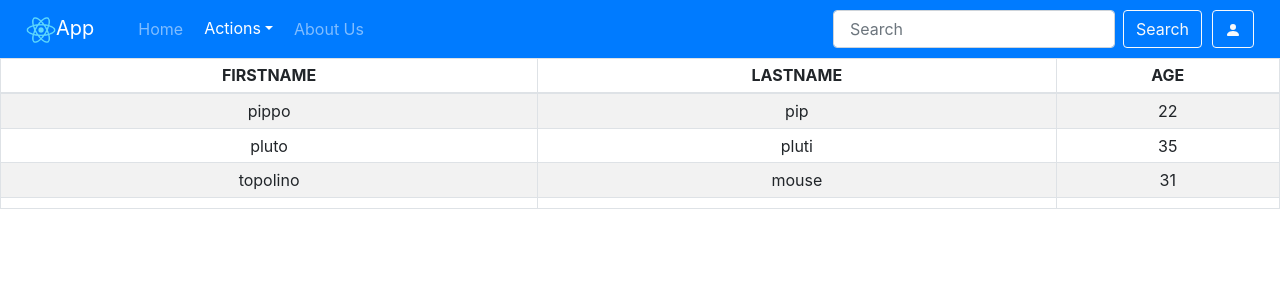
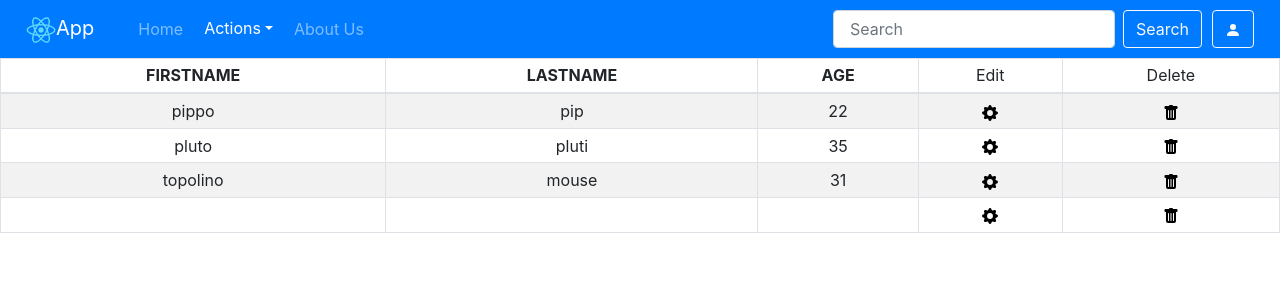
Before and after one commit to OmarAouini/React-Employeemanager, a React (Create React App) app: page /employees in a window 1280 px wide. Shown: the top 300 px of the page. Built offline with nearby package versions, Linux system fonts and the light colour scheme.

Commit message:
added edit and delete buttons on tablecomp

```diff
--- a/package.json
+++ b/package.json
@@ -7,6 +7,8 @@
     "@testing-library/react": "^11.2.6",
     "@testing-library/user-event": "^12.8.3",
     "bootstrap": "^4.6.0",
+    "jquery": "^3.6.0",
+    "popper.js": "^1.16.1",
     "react": "^17.0.2",
     "react-bootstrap": "^1.5.2",
     "react-bootstrap-icons": "^1.4.0",
--- a/src/components/Header.js
+++ b/src/components/Header.js
@@ -60,9 +60,9 @@ const Header = () => {
         onMouseLeave={hideDropdown}
         >
         <Dropdown.Item as={Link} to="/employees">Employees</Dropdown.Item>
-        <Dropdown.Item href="/action2">action2</Dropdown.Item>
-        <Dropdown.Item href="/action3">action3</Dropdown.Item>
-        <Dropdown.Item href="/action4">action4</Dropdown.Item>
+        <Dropdown.Item as={Link} to="/action2">action2</Dropdown.Item>
+        <Dropdown.Item as={Link} to="/action3">action3</Dropdown.Item>
+        <Dropdown.Item as={Link} to="/action4">action4</Dropdown.Item>
         </DropdownButton>
         <Nav.Link as={Link} to="/about">About Us</Nav.Link>
       </Nav>
--- a/src/components/TableComp.js
+++ b/src/components/TableComp.js
@@ -1,7 +1,9 @@
+import { Button } from "react";
 import React from "react";
+import { GearFill, TrashFill } from "react-bootstrap-icons";
 import Table from "react-bootstrap/Table";
 
-//generic reusable table component
+//generic reusable table component with edit and delete buttons
 const TableComp = (props) => {
 
   function getKeys() {
@@ -21,6 +23,12 @@ const TableComp = (props) => {
     return items.map((row, index) => {
       return <tr key={index}>
           <RenderRow key={index} data={row} keys={keys}/>
+          <td>
+            <GearFill color="primary"/>
+          </td>
+          <td>
+            <TrashFill color="danger"/>
+          </td>
         </tr>
     })
   }
@@ -29,7 +37,7 @@ const TableComp = (props) => {
     <div>
     <Table striped bordered hover size="sm">
       <thead>
-        <tr>{getHeaders()}</tr>
+        <tr>{getHeaders()}<td>Edit</td><td>Delete</td></tr>
       </thead>
       <tbody>{getRowsData()}</tbody>
     </Table>
```
Also changed, not shown: 1 other file (tests, documents, lock files or other folders).
